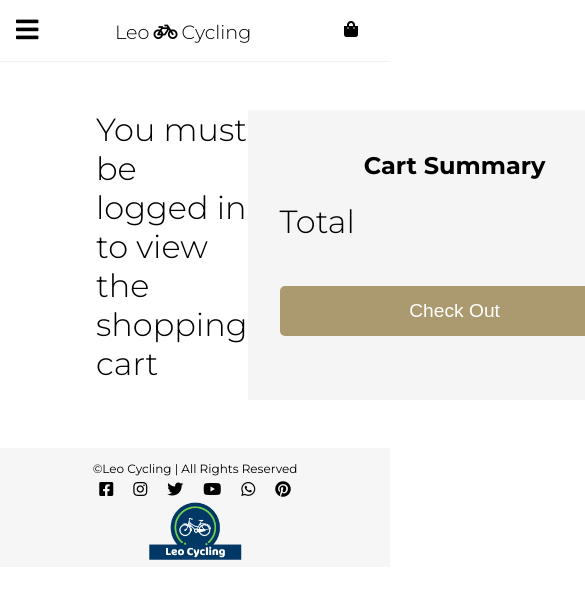
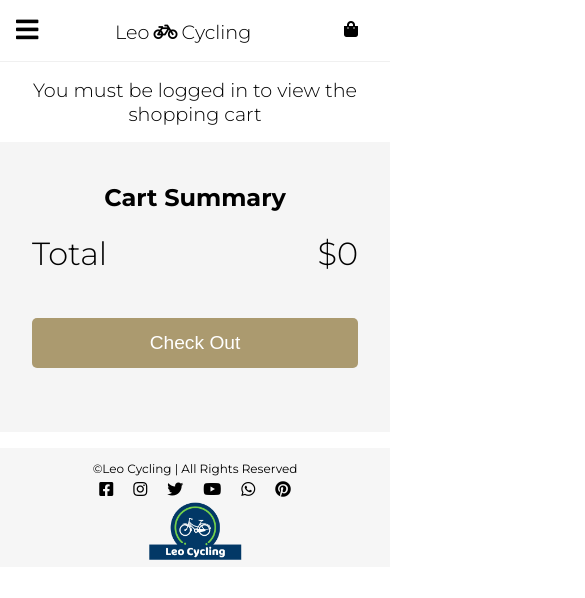
Before and after one commit to Leopoldov95/bicycle_ecomm, a React (Create React App) app in the folder client/: page /cart in a window 390 px wide. Shown: the top 598 px of the page, 585 px wide, since content can reach past the window. Built offline with nearby package versions, Linux system fonts and the light colour scheme; a web font is replaced by a local one.

Commit message:
made some style changes

```diff
--- a/client/src/App.js
+++ b/client/src/App.js
@@ -21,6 +21,11 @@ const App = () => {
   const [user, setUser] = useState(
     JSON.parse(localStorage.getItem("userProfile"))
   );
+  useEffect(() => {
+    if (!user) {
+      setItemNum(0);
+    }
+  }, [user]);
   useEffect(() => {
     const token = user?.token;
 
--- a/client/src/components/Bike.js
+++ b/client/src/components/Bike.js
@@ -1,6 +1,6 @@
 //// FOR HERE MUST USE RENDER AND NOT COMPONENT, FIGURE OUT HOW TO USE PROPS.PARAMS ON RENDER
 
-import React, { useState, useEffect } from "react";
+import React, { useState } from "react";
 import { Slide } from "react-slideshow-image";
 import { useHistory } from "react-router-dom";
 import { postCart } from "../actions/cart";
@@ -28,6 +28,7 @@ function Bike(props) {
         <img
           src={`/img/bikes/${images[i]}`}
           style={{ width: "80px", padding: "0 2px" }}
+          alt={images[i]}
         />
       </div>
     ),
--- a/client/src/components/Cart.js
+++ b/client/src/components/Cart.js
@@ -99,13 +99,13 @@ const Cart = (props) => {
               </div>
             ))
           ) : (
-            <div>
+            <div className="msg">
               <h1>Your shopping cart is empty</h1>
             </div>
           )}
         </div>
       ) : (
-        <div>
+        <div className="msg">
           <h1>You must be logged in to view the shopping cart</h1>
         </div>
       )}
--- a/client/src/components/Navbar.js
+++ b/client/src/components/Navbar.js
@@ -65,9 +65,9 @@ const Navbar = (props) => {
         <div className="Navbar-user">
           <ul>
             {props.user ? (
-              <button onClick={handleSignOut} className="btn-signout">
+              <li onClick={handleSignOut} className="lg-screen">
                 <i className="fas fa-sign-out-alt"></i> Sign Out
-              </button>
+              </li>
             ) : (
               <Link to="/auth">
                 <li className="lg-screen">Account</li>
@@ -110,9 +110,15 @@ const Navbar = (props) => {
               <Link to="/about">
                 <li>About Us</li>
               </Link>
-              <Link to="/auth">
-                <li>Account</li>
-              </Link>
+              {props.user ? (
+                <li onClick={handleSignOut}>
+                  <i className="fas fa-sign-out-alt"></i> Sign Out
+                </li>
+              ) : (
+                <Link to="/auth">
+                  <li>Account</li>
+                </Link>
+              )}
             </ul>
           </div>
         </div>
--- a/client/src/components/auth/Auth.js
+++ b/client/src/components/auth/Auth.js
@@ -129,7 +129,7 @@ const Auth = (props) => {
           />
           <button onClick={switchMode} className="btn-switch">
             {isSignup
-              ? "Already hanve an account? Sign In"
+              ? "Already have an account? Sign In"
               : "Don't have an account? Sign up"}
           </button>
         </form>
--- a/client/src/components/css/Auth.css
+++ b/client/src/components/css/Auth.css
@@ -66,3 +66,18 @@
 .Auth .form-border i {
   margin-right: 1rem;
 }
+/* MOBILE QUERY */
+/* Navbar */
+@media only screen and (max-width: 480px) {
+  .Auth {
+    padding: 1rem;
+  }
+
+  .Auth .btn-switch {
+    font-size: 1rem;
+  }
+
+  .Auth .form-container h1 {
+    font-size: 1.5rem;
+  }
+}
--- a/client/src/components/css/Cart.css
+++ b/client/src/components/css/Cart.css
@@ -70,3 +70,31 @@
   font-size: 1.2rem;
   margin: 2rem 0;
 }
+
+/* Mobile Display */
+@media only screen and (max-width: 480px) {
+  .Cart {
+    display: flex;
+    flex-direction: column;
+    padding: 1rem 0;
+  }
+
+  .Cart .Cart-price button {
+    width: auto;
+  }
+
+  .Cart .Cart-items {
+    padding: 0 10px;
+  }
+  .Cart .Cart-items .item img {
+    height: 3rem;
+  }
+  .Cart .msg {
+    text-align: center;
+    font-size: 0.6rem;
+    margin-bottom: 1rem;
+  }
+  .Cart .Cart-items .item .item-quantity span:nth-child(2) {
+    padding: 0px 16px;
+  }
+}
--- a/client/src/components/css/Navbar.css
+++ b/client/src/components/css/Navbar.css
@@ -9,13 +9,6 @@
   border: none;
   font-size: 1.6rem;
   background-color: white;
-}
-
-.Navbar .btn-signout {
-  font-size: 1rem;
-}
-.Navbar .btn-signout:hover {
-  color: #ab9a6f;
 }
 
 a,
```
Also changed, not shown: client/src/components/Bikes.js (+0 -47 lines).
